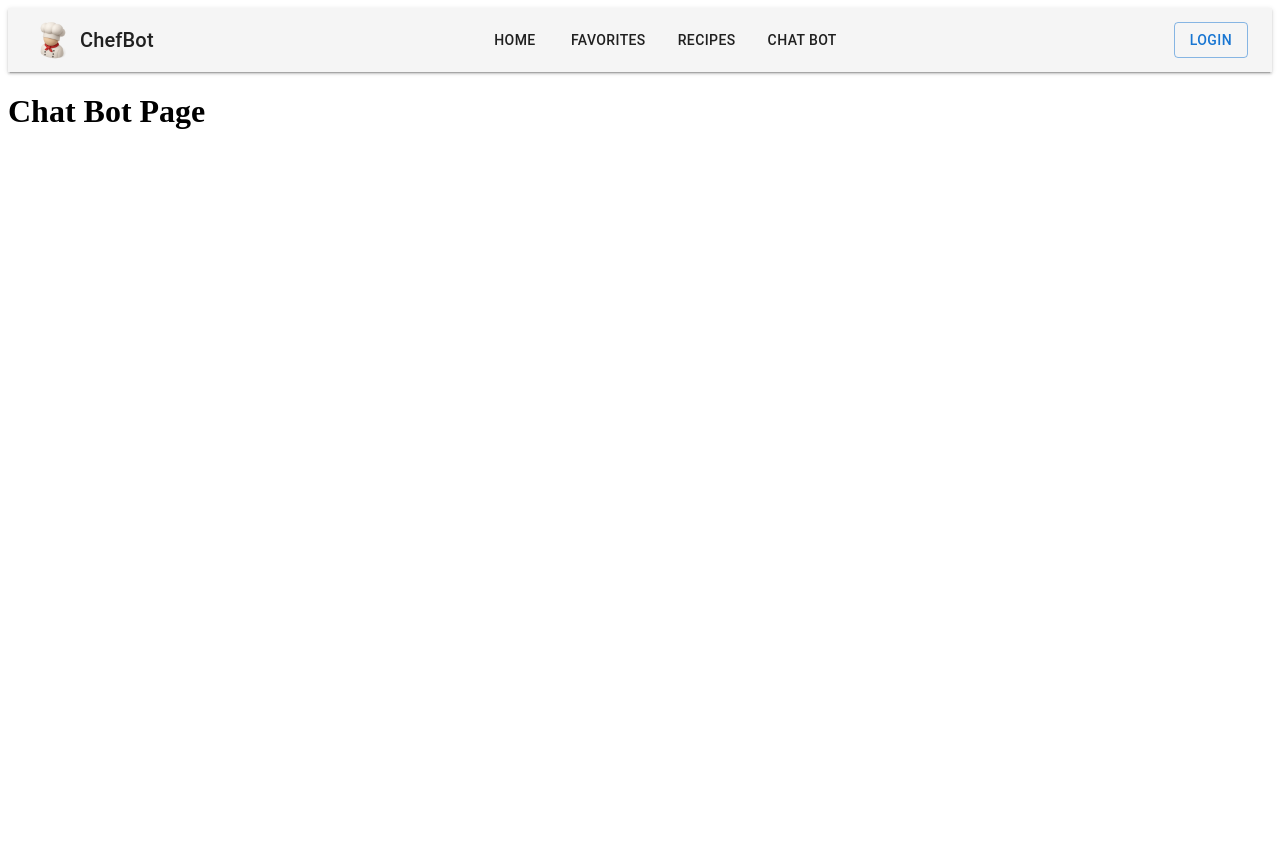
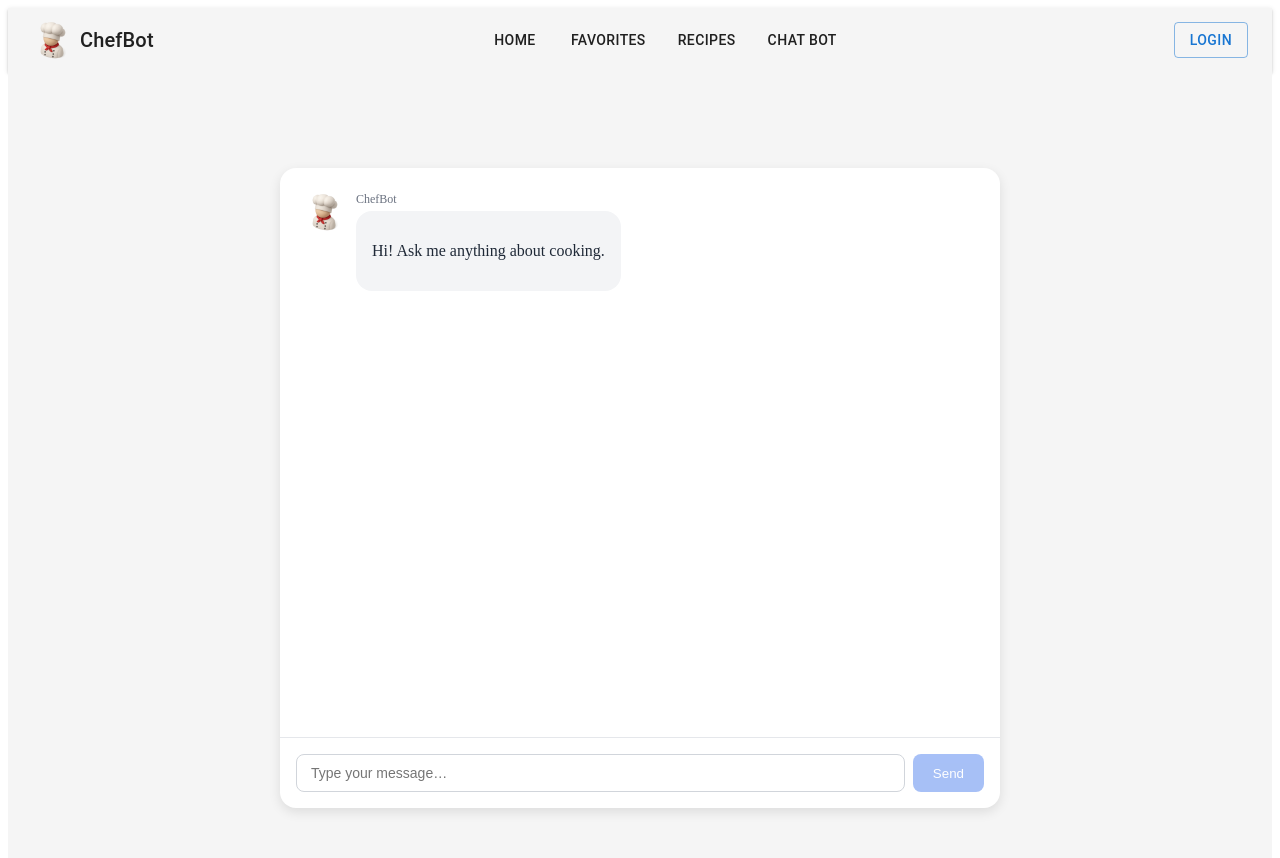
Before and after one commit to Eldan-Talis/cooking-store-aws, a React (Vite) app in the folder frontend/: page /chat in a window 1280 px wide. Shown: the top 858 px of the page. Before the commit the page ends 800 px from the top, so only its background shows below. Built offline with nearby package versions, Linux system fonts and the light colour scheme.

Commit message:
full working chatbot

```diff
--- a/frontend/package.json
+++ b/frontend/package.json
@@ -14,10 +14,13 @@
     "@emotion/styled": "^11.14.1",
     "@mui/icons-material": "^7.2.0",
     "@mui/material": "^7.2.0",
+    "framer-motion": "^12.23.0",
     "jwt-decode": "^4.0.0",
+    "lucide-react": "^0.525.0",
     "react": "^19.1.0",
     "react-dom": "^19.1.0",
     "react-icons": "^5.5.0",
+    "react-markdown": "^10.1.0",
     "react-router-dom": "^7.6.3"
   },
   "devDependencies": {
--- /dev/null
+++ b/frontend/src/API/chatBot.ts
@@ -0,0 +1,17 @@
+const CHATBOT_API_URL = "https://qbk52rz2nl.execute-api.us-east-1.amazonaws.com/dev/chat";
+
+export async function askChefBot(message: string): Promise<string> {
+  const res = await fetch(CHATBOT_API_URL, {
+    method: "POST",
+    headers: { "Content-Type": "application/json" },
+    body: JSON.stringify({ message }),
+  });
+
+  if (!res.ok) {
+    console.error("ChefBot API error:", res.status);
+    return "Sorry, something went wrong.";
+  }
+
+  const data = await res.json();
+  return data.reply || "Sorry, no reply.";
+}
--- /dev/null
+++ b/frontend/src/components/Chatbot.tsx
@@ -0,0 +1,205 @@
+import React, { useState, useRef, useEffect } from "react";
+import ReactMarkdown from "react-markdown";
+import chefIcon from "../assets/chef.png";
+import { useAuth } from "../context/AuthContext";
+import { askChefBot } from "../API/chatBot";
+
+/**
+ * CenteredChatbot – now renders bot replies as Markdown so recipes, lists,
+ * headings, etc. show nicely.  Pure React + inline CSS (no Tailwind).
+ */
+export default function CenteredChatbot() {
+  /* ---------- auth ---------- */
+  const { user } = useAuth();
+  const userName = user?.username || "You";
+
+  /* ---------- state ---------- */
+  type ChatMsg = { role: "user" | "bot"; name: string; text: string };
+  const [messages, setMessages] = useState<ChatMsg[]>([
+    { role: "bot", name: "ChefBot", text: "Hi! Ask me anything about cooking." },
+  ]);
+  const [draft, setDraft] = useState("");
+  const [isTyping, setIsTyping] = useState(false);
+  const bottomRef = useRef<HTMLDivElement | null>(null);
+
+  /* ---------- auto-scroll ---------- */
+  useEffect(() => {
+    bottomRef.current?.scrollIntoView({ behavior: "smooth" });
+  }, [messages, isTyping]);
+
+  /* ---------- send ---------- */
+  const send = async () => {
+    if (!draft.trim()) return;
+    const userMsg: ChatMsg = { role: "user", name: userName, text: draft.trim() };
+    setMessages((prev) => [...prev, userMsg]);
+    setDraft("");
+    setIsTyping(true);
+
+    try {
+      const botReply = await askChefBot(userMsg.text);
+      setMessages((prev) => [
+        ...prev,
+        { role: "bot", name: "ChefBot", text: botReply || "(no reply)" },
+      ]);
+    } catch (err) {
+      setMessages((prev) => [
+        ...prev,
+        { role: "bot", name: "ChefBot", text: "Sorry, something went wrong." },
+      ]);
+    } finally {
+      setIsTyping(false);
+    }
+  };
+
+  /* ---------- styles ---------- */
+  const styles: Record<string, React.CSSProperties> = {
+    page: {
+      display: "flex",
+      alignItems: "center",
+      justifyContent: "center",
+      height: "100vh",
+      backgroundColor: "#f5f5f5",
+      padding: 16,
+    },
+    chatBox: {
+      width: "100%",
+      maxWidth: 720,
+      height: "80vh",
+      backgroundColor: "#fff",
+      borderRadius: 16,
+      boxShadow: "0 4px 12px rgba(0,0,0,0.1)",
+      display: "flex",
+      flexDirection: "column",
+    },
+    messages: {
+      flex: 1,
+      overflowY: "auto",
+      padding: 24,
+      display: "flex",
+      flexDirection: "column",
+      gap: 24,
+    },
+    wrapperBot: { display: "flex", alignItems: "flex-start", gap: 12 },
+    wrapperUser: {
+      display: "flex",
+      alignItems: "flex-start",
+      gap: 12,
+      flexDirection: "row-reverse",
+    },
+    avatarImg: { width: 40, height: 40, borderRadius: "50%", objectFit: "cover" },
+    avatarLetter: {
+      width: 40,
+      height: 40,
+      borderRadius: "50%",
+      backgroundColor: "#9ca3af",
+      color: "#fff",
+      display: "flex",
+      alignItems: "center",
+      justifyContent: "center",
+      fontSize: 16,
+      fontWeight: "bold",
+    },
+    name: { fontSize: 12, color: "#6b7280", marginBottom: 4 },
+    bubbleBot: {
+      backgroundColor: "#f3f4f6",
+      color: "#1f2937",
+      padding: "12px 16px",
+      borderRadius: 16,
+      maxWidth: "min(90%, 600px)",
+      lineHeight: 1.5,
+      overflowWrap: "anywhere",
+    },
+    bubbleUser: {
+      backgroundColor: "#2563eb",
+      color: "#fff",
+      padding: "12px 16px",
+      borderRadius: 16,
+      maxWidth: "min(90%, 600px)",
+      lineHeight: 1.5,
+      overflowWrap: "anywhere",
+    },
+    typing: { fontStyle: "italic", color: "#6b7280" },
+    inputBar: { display: "flex", padding: 16, borderTop: "1px solid #e5e7eb" },
+    input: {
+      flex: 1,
+      padding: "10px 14px",
+      border: "1px solid #d1d5db",
+      borderRadius: 8,
+      marginRight: 8,
+      fontSize: 14,
+    },
+    button: {
+      padding: "10px 20px",
+      backgroundColor: "#2563eb",
+      color: "#fff",
+      border: "none",
+      borderRadius: 8,
+      cursor: "pointer",
+    },
+    buttonDisabled: { opacity: 0.4, cursor: "default" },
+  };
+
+  const avatarInitial = (name: string) => name.charAt(0).toUpperCase();
+
+  /* ---------- render ---------- */
+  return (
+    <div style={styles.page}>
+      <div style={styles.chatBox}>
+        {/* message list */}
+        <div style={styles.messages}>
+          {messages.map((m, i) => (
+            <div key={i} style={m.role === "user" ? styles.wrapperUser : styles.wrapperBot}>
+              {m.role === "bot" ? (
+                <img src={chefIcon} alt="ChefBot" style={styles.avatarImg} />
+              ) : (
+                <div style={styles.avatarLetter}>{avatarInitial(userName)}</div>
+              )}
+
+              <div>
+                <div style={styles.name}>{m.name}</div>
+                {m.role === "bot" ? (
+                  <div style={styles.bubbleBot}>
+                    <ReactMarkdown>{m.text}</ReactMarkdown>
+                  </div>
+                ) : (
+                  <div style={styles.bubbleUser}>{m.text}</div>
+                )}
+              </div>
+            </div>
+          ))}
+
+          {/* typing indicator */}
+          {isTyping && (
+            <div style={styles.wrapperBot}>
+              <img src={chefIcon} alt="ChefBot" style={styles.avatarImg} />
+              <div>
+                <div style={styles.name}>ChefBot</div>
+                <div style={{ ...styles.bubbleBot, ...styles.typing }}>ChefBot is typing…</div>
+              </div>
+            </div>
+          )}
+
+          <div ref={bottomRef} />
+        </div>
+
+        {/* input bar */}
+        <div style={styles.inputBar}>
+          <input
+            style={styles.input}
+            placeholder="Type your message…"
+            value={draft}
+            onChange={(e) => setDraft(e.target.value)}
+            onKeyDown={(e) => e.key === "Enter" && send()}
+          />
+          <button
+            onClick={send}
+            style={{ ...styles.button, ...(draft.trim() ? {} : styles.buttonDisabled) }}
+            disabled={!draft.trim() || isTyping}
+          >
+            Send
+          </button>
+        </div>
+      </div>
+    </div>
+  );
+}
--- a/frontend/src/pages/ChatBotPage.tsx
+++ b/frontend/src/pages/ChatBotPage.tsx
@@ -2,7 +2,8 @@ import React, { useEffect, useState } from "react";
 import { getRecipes } from "../API/getRecipes";
 import { Recipe } from "../API/types";
 import { RecipeCard } from "../components/RecipeCard";
+import  CenteredChatbot  from "../components/Chatbot"
 
 export default function ChatBotPage() {
-    return <h1>Chat Bot Page</h1>;
-  }
+  return <CenteredChatbot/>;
+}
```
Also changed, not shown: frontend/src/components/ui/Button.tsx (added, +20 -0 lines), frontend/src/components/ui/Card.tsx (added, +21 -0 lines), frontend/src/components/ui/Input.tsx (added, +13 -0 lines), frontend/src/components/ui/Message.tsx (added, +10 -0 lines), 1 other file (tests, documents, lock files or other folders).
